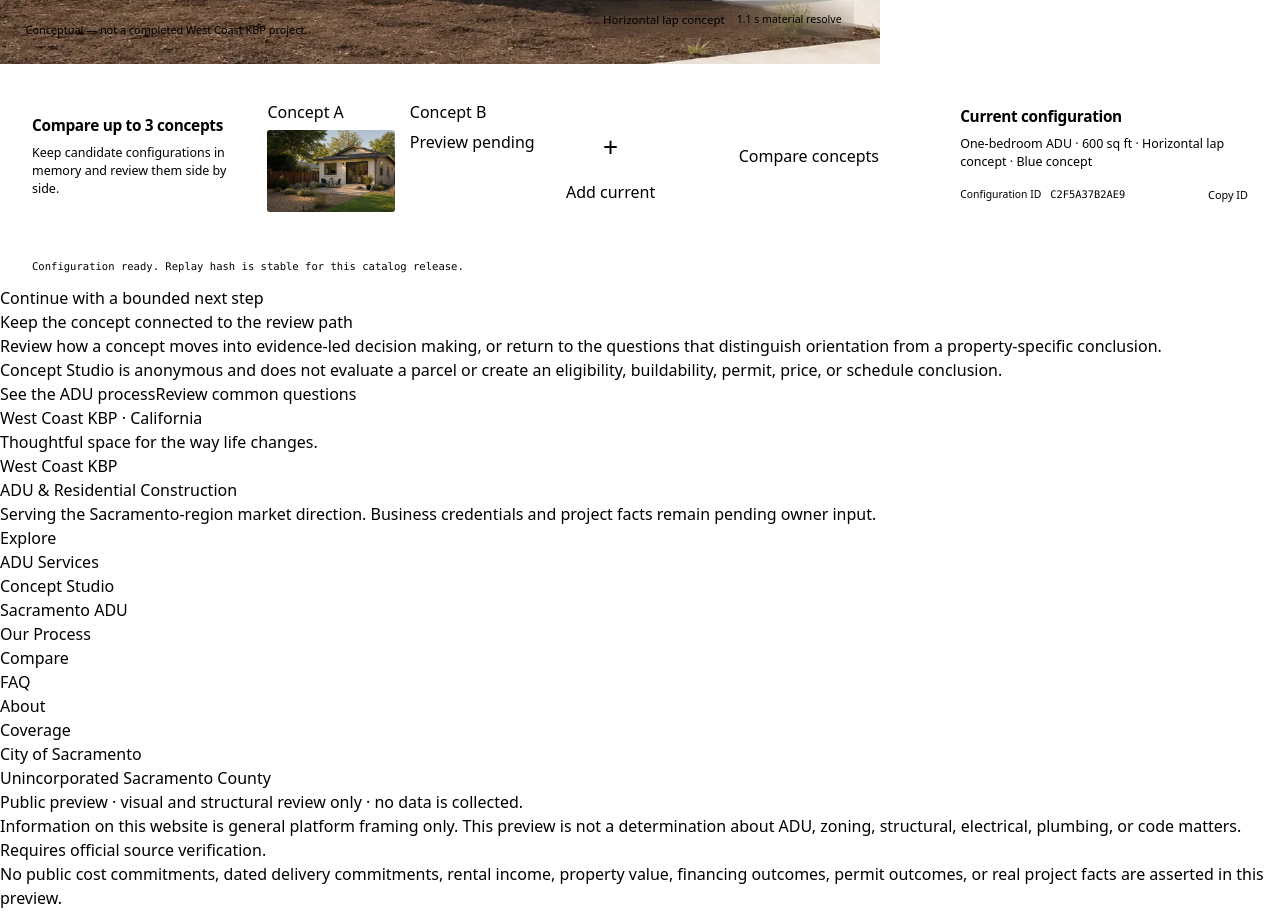
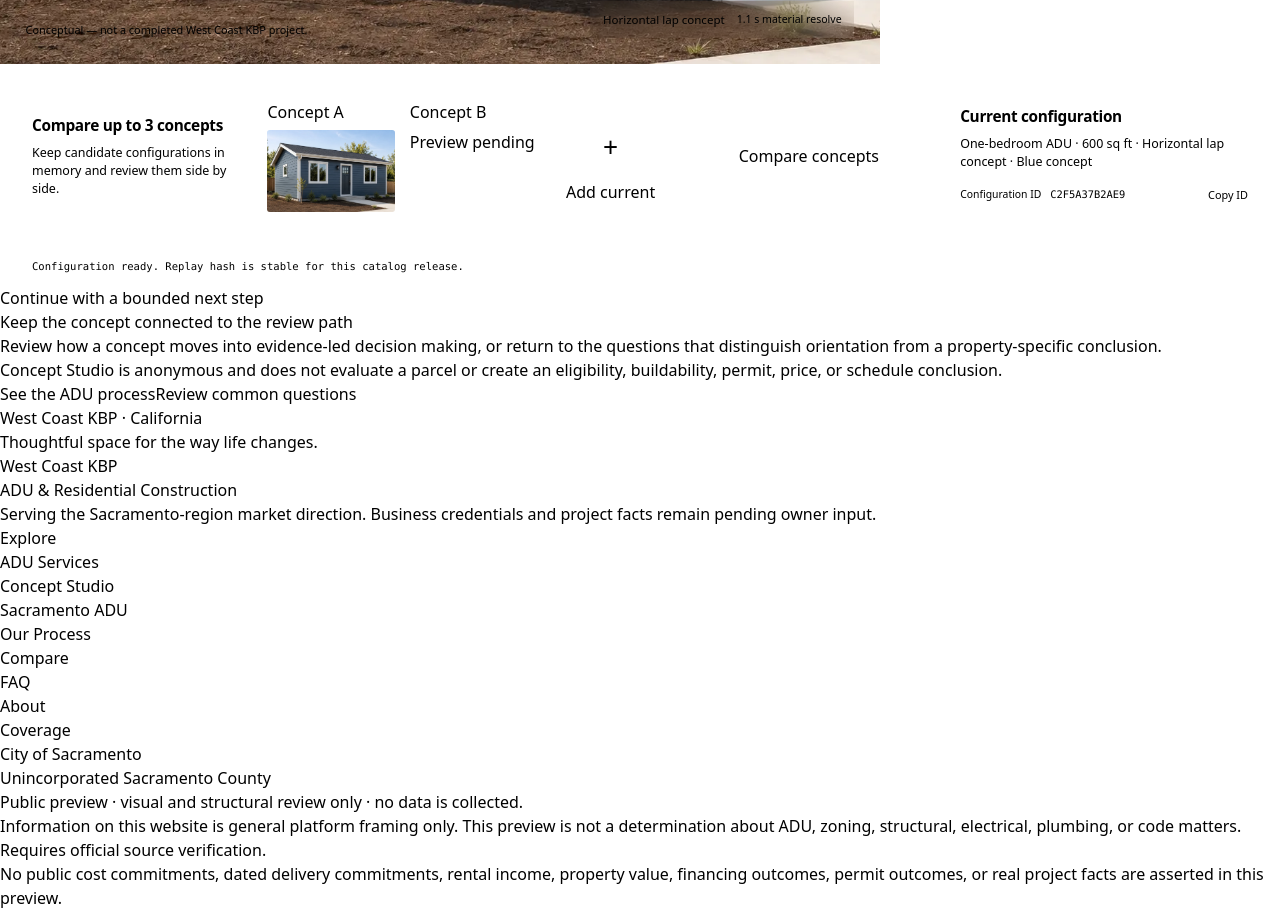
Before and after one commit to WEST-COAST-KBP-ADU/construction-os, a Next.js app: page /studio in a window 1280 px wide. Shown: the part 960-1874 px from the top of the page. Built offline with nearby package versions, Linux system fonts and the light colour scheme.

Commit message:
Bind comparison thumbnails to A600 concepts

```diff
--- a/src/components/studio/HardieMotionStage.tsx
+++ b/src/components/studio/HardieMotionStage.tsx
@@ -50,20 +50,30 @@ function isConceptColor(value: string): value is ConceptColor {
   return value === "sage" || value === "charcoal";
 }
 
+export function resolveA600ConceptAsset(
+  modelId: string,
+  exterior: string,
+  palette: string,
+): string | null {
+  if (
+    modelId !== "one-bed-600" ||
+    !isConceptFacade(exterior) ||
+    !isConceptColor(palette)
+  ) {
+    return null;
+  }
+
+  return PREVIEW_ASSETS[exterior][palette];
+}
+
 export default function HardieMotionStage({
   modelId,
   modelLabel,
   exterior,
   palette,
 }: HardieMotionStageProps) {
-  const previewAvailable =
-    modelId === "one-bed-600" &&
-    isConceptFacade(exterior) &&
-    isConceptColor(palette);
-
-  const resolvedAsset = previewAvailable
-    ? PREVIEW_ASSETS[exterior as ConceptFacade][palette as ConceptColor]
-    : null;
+  const resolvedAsset = resolveA600ConceptAsset(modelId, exterior, palette);
+  const previewAvailable = resolvedAsset !== null;
 
   const [renderState, setRenderState] = useState<RenderState>({
     current: resolvedAsset,
--- a/src/components/studio/StudioWorkbench.tsx
+++ b/src/components/studio/StudioWorkbench.tsx
@@ -4,7 +4,6 @@ import Image from "next/image";
 import { useEffect, useMemo, useState } from "react";
 
 import catalogData from "@/src/data/studio/catalog/releases/2026.08.0.json";
-import { resolveStudioAsset } from "@/src/lib/studio/assetManifest";
 import {
   assertValidCandidate,
   buildConfigurationCandidate,
@@ -18,7 +17,7 @@ import type {
   StudioSelections,
 } from "@/src/lib/studio/types";
 
-import HardieMotionStage from "./HardieMotionStage";
+import HardieMotionStage, { resolveA600ConceptAsset } from "./HardieMotionStage";
 import styles from "./StudioWorkbench.module.css";
 
 const catalog = catalogData as StudioCatalog;
@@ -307,11 +306,11 @@ export default function StudioWorkbench() {
 
         <div className={styles.conceptList}>
           {comparisonInputs.map((item, index) => {
-            const itemArchetype = catalog.archetypes.find((entry) => entry.id === item.archetype);
-            const image =
-              item.archetype === "one-bed-600"
-                ? resolveStudioAsset(itemArchetype?.geometry_ref)
-                : null;
+            const image = resolveA600ConceptAsset(
+              item.archetype,
+              item.selections.exterior,
+              item.selections.palette,
+            );
             return (
               <button
                 key={`${item.archetype}-${index}`}
```
Also changed, not shown: 3 other files (tests, documents, lock files or other folders).
